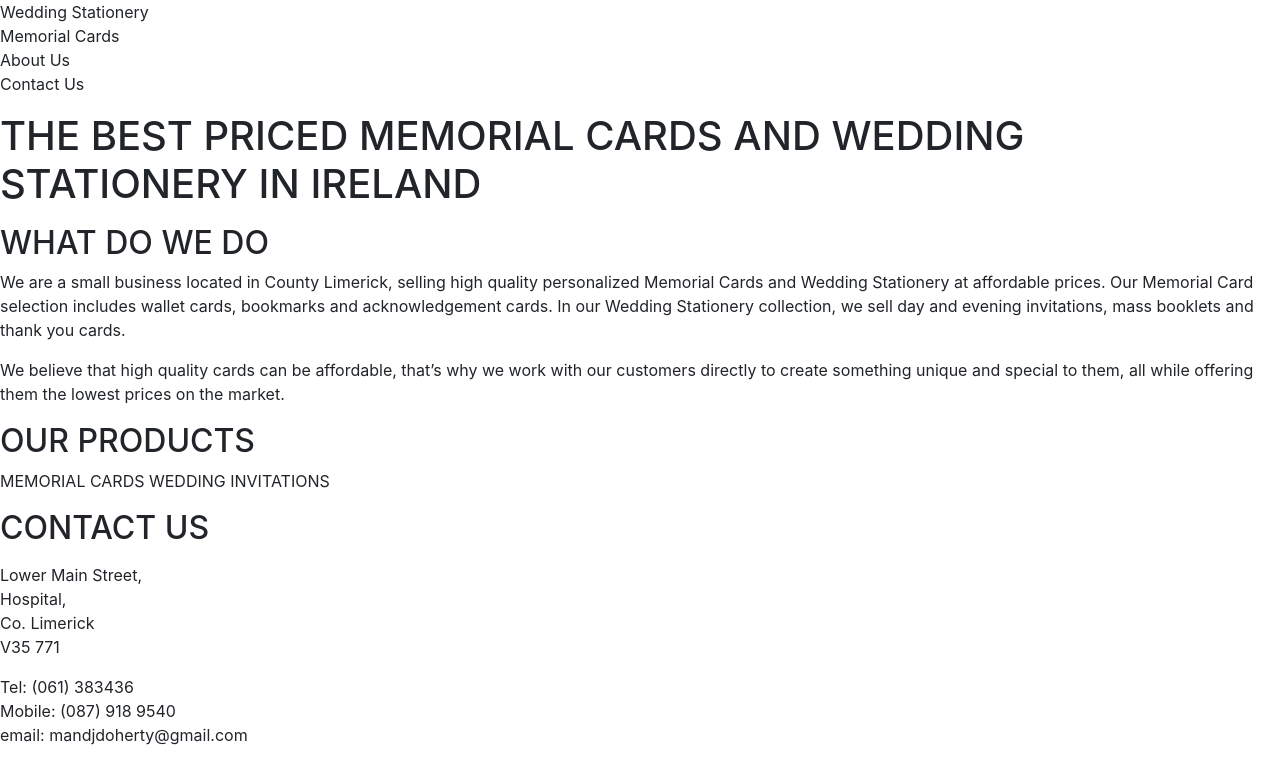
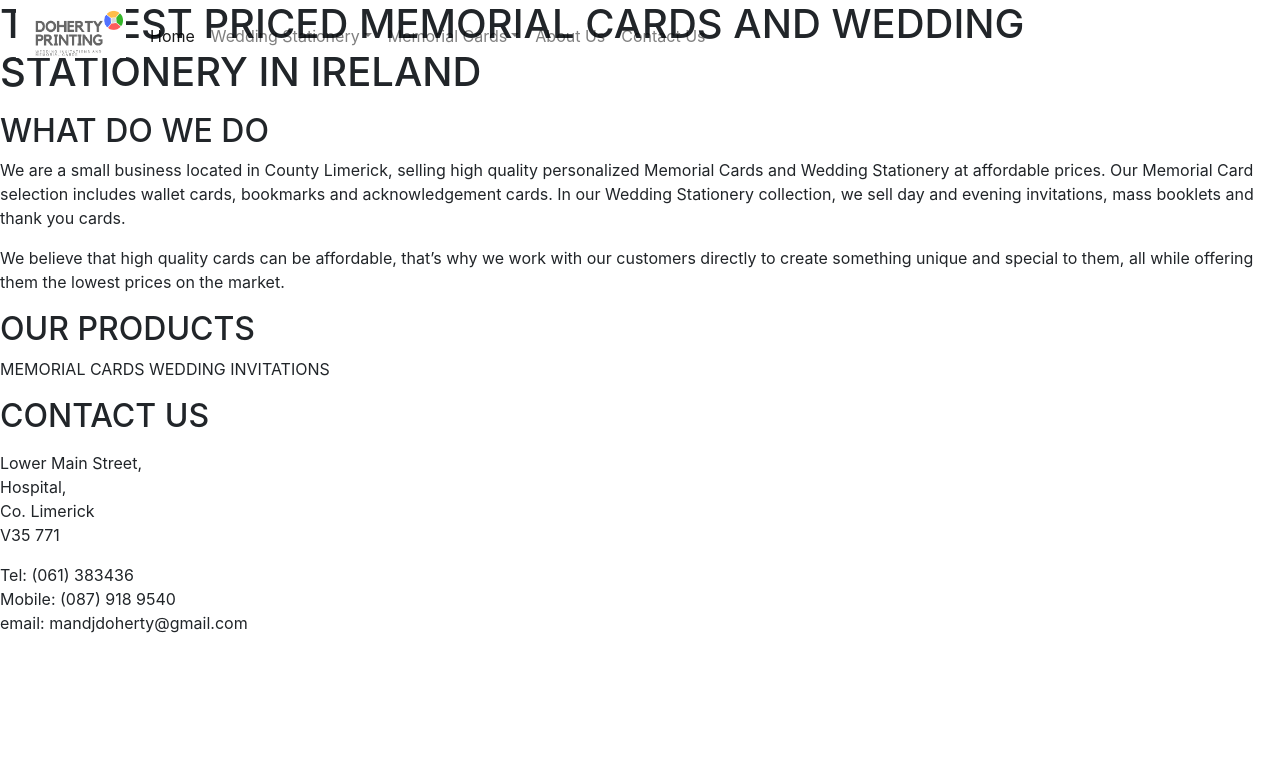
Before and after one commit to katiedoherty/dohertyprinting, a plain HTML site: page index.html in a window 1280 px wide. Drawn offline with nearby package versions, Linux system fonts and the light colour scheme.

Commit message:
finished the navbar

```diff
--- a/assets/CSS/style.css
+++ b/assets/CSS/style.css
@@ -0,0 +1,7 @@
+.zero{
+    padding-top:0;
+}
+
+.move-navbar{
+    padding-left: 100;
+}
--- a/index.html
+++ b/index.html
@@ -11,17 +11,36 @@
     <title>Doherty Printing</title>
 </head>
 <body>
-     <div class="row no-gutters">
-         <div class="col">
-    <nav><ul id="nav" class="list-inline menu-container">
-        <li>Wedding Stationery</li>
-        <li>Memorial Cards</li>
-        <li>About Us</li>
-        <li>Contact Us</li>
+   <nav class="navbar navbar-light navbar-expand-sm fixed-top">
+       <a class="navbar-brand zero" href="#"><img src="assets/CSS/DOHERTY PRINTING (2).png" width="110" height="50" alt=""> </a>
+       <button class="navbar-toggler ml-auto" type="button" data-toggle="collapse" data-target="#navbarNavDropdown" aria-controls="navbarNavDropdown" aria-expanded="false" aria-label="Toggle navigation">
+        <span class="navbar-toggler-icon"></span></button>
+        <div class="collapse navbar-collapse" id="navbarNavDropdown">
+
+    <ul class="navbar-nav mr-auto">
+        <li class="nav-item active"><a class="nav-link" href="index.html">Home <span class="sr-only"> Current page </span></a></li>
+        <li class="nav-item dropdown"><a class="nav-link dropdown-toggle" href="#" id="navbarDropdown" role="button" data-toggle="dropdown" aria-haspopup="true" aria-expanded="false"> Wedding Stationery<span class="sr-only">Wedding Stationery</span></a>
+            <div class="dropdown-menu" aria-labelledby="navbarDropdown">
+                <a class="dropdown-item" href="#">Day Invitations</a>
+                <a class="dropdown-item" href="#">Evening Invitations</a>
+                <a class="dropdown-item" href="#">Mass Booklets</a>
+                <a class="dropdown-item" href="#">Thank You Cards</a>
+        </div>
+        </li>
+        <li class="nav-item dropdown"><a class="nav-link dropdown-toggle" href="#" id="navbarmemorial" role="button" data-toggle="dropdown" aria-haspopup="true" aria-expanded="false">Memorial Cards</a>
+        <div class="dropdown-menu" aria-labelledby="navbarmemorial">
+                <a class="dropdown-item" href="#">Wallet Cards</a>
+                <a class="dropdown-item" href="#">Memorial Cards</a>
+                <a class="dropdown-item" href="#">Bookmarks</a>
+                <a class="dropdown-item" href="#">Acknowledgement Cards</a>
+                </div>
+        </li>
+        <li class="nav-item"><a class="nav-link" href="#">About Us</a></li>
+        <li class="nav-item"><a class="nav-link" href="#">Contact Us</a></li>
     </ul>
-    </nav>
     </div>
-</div>
+</nav>
+
     <header>
         <h1>THE BEST PRICED MEMORIAL CARDS AND WEDDING STATIONERY IN IRELAND</h1>
     </header>
```
Also changed, not shown: assets/CSS/DOHERTY PRINTING (2).png (added).
